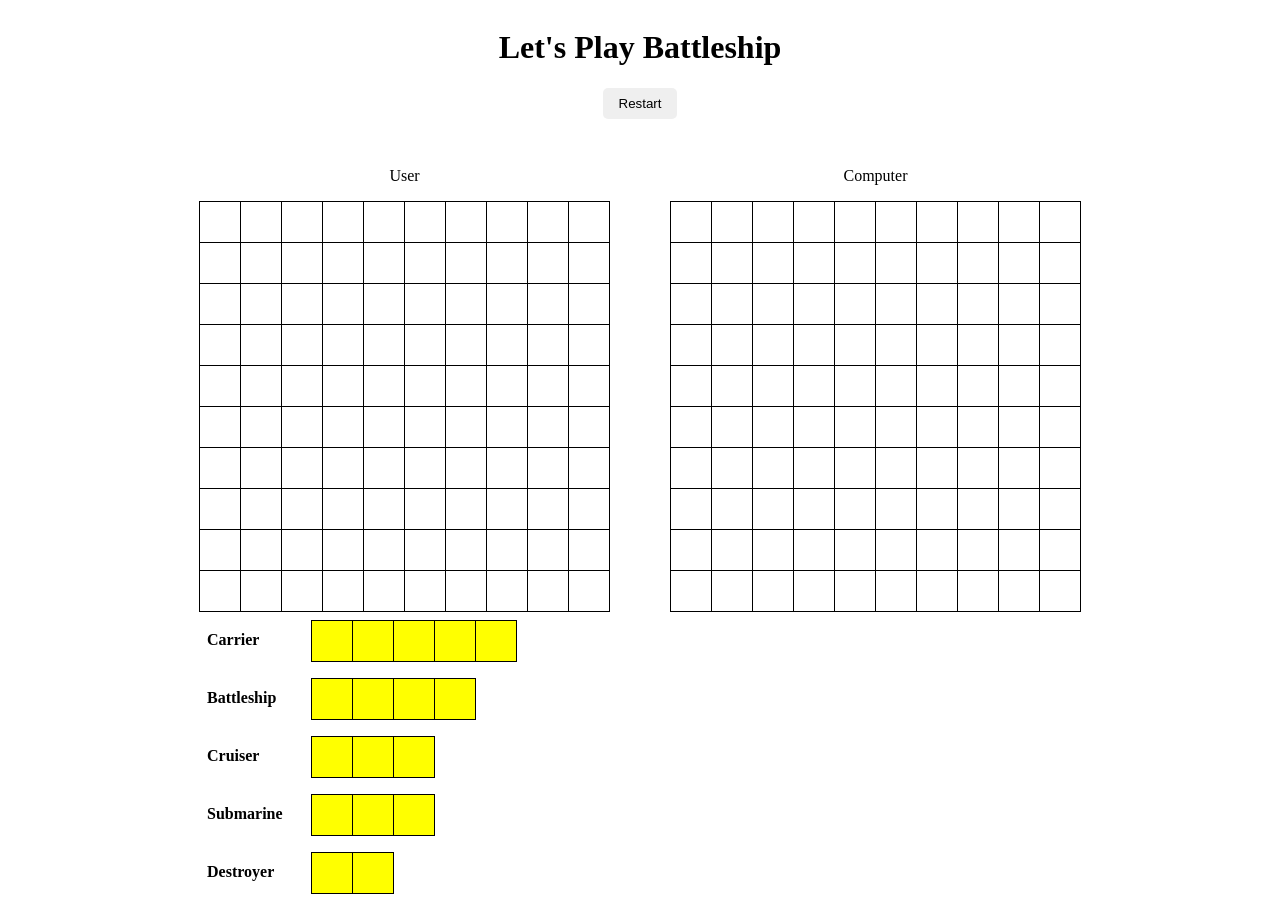
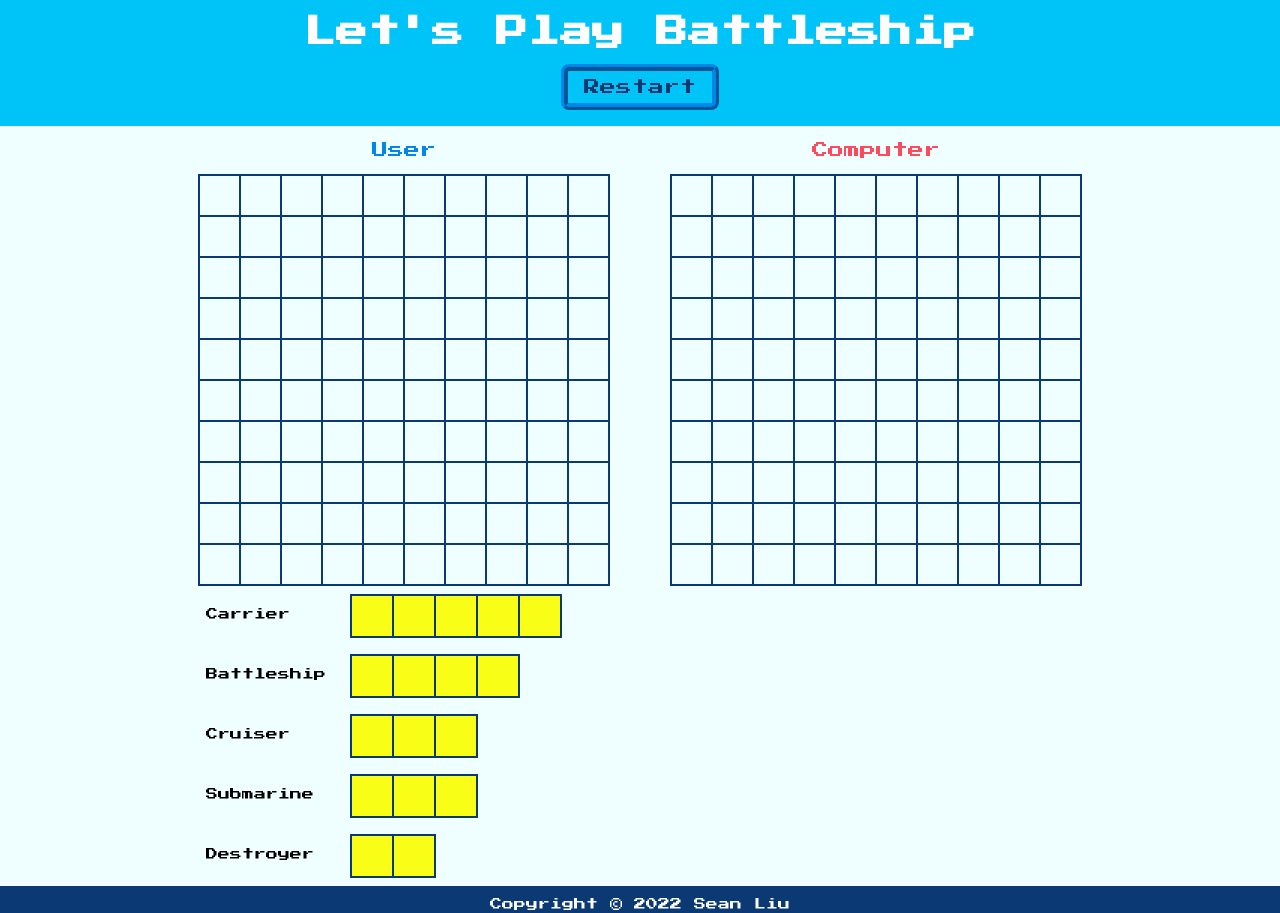
Before and after one commit to siang720/The-Odin-Project-BattleShip, a website built with webpack: page dist/index.html in a window 1280 px wide. Shown: the top 913 px of the page. Built offline with nearby package versions, Linux system fonts and the light colour scheme.

Commit message:
stylization

```diff
--- a/src/models/factories/game.js
+++ b/src/models/factories/game.js
@@ -77,7 +77,8 @@ const Game = () => {
     const {result, targetNum} = computer.randomAttack(userGameBoard);
     // hit
     if (result === "hit") {
-      DOMnodes.getUserGrid().childNodes[targetNum].innerText = "O"
+      // DOMnodes.getUserGrid().childNodes[targetNum].innerText = "O"
+      gameBoardView.receiveAttack(DOMnodes.getUserGrid(), targetNum, result);
       if (userGameBoard.getAllSunk()) {
         endGame = true
         alert("Computer win! Game Over");
@@ -87,7 +88,8 @@ const Game = () => {
       }
     };
     if (result === "miss") {
-      DOMnodes.getUserGrid().childNodes[targetNum].innerText = "X";
+      // DOMnodes.getUserGrid().childNodes[targetNum].innerText = "X";
+      gameBoardView.receiveAttack(DOMnodes.getUserGrid(), targetNum, result);
       currentUser = "user";
       setTimeout(() => alert("Your term now!"), 200);
     };
@@ -106,7 +108,8 @@ const Game = () => {
         const result = user.attack(computerGameBoard, targerCell.dataset.index);
         // hit
         if (result === "hit") {
-          targerCell.innerText = "O"
+          // targerCell.innerText = "O"
+          gameBoardView.receiveAttack(DOMnodes.getComputerGrid(), targerCell.dataset.index, result);
           if (computerGameBoard.getAllSunk()) {
             endGame = true
             alert("You win! Game Over");
@@ -117,7 +120,8 @@ const Game = () => {
         };
         // miss
         if (result === "miss") {
-          DOMnodes.getComputerGrid().childNodes[targerCell.dataset.index].innerText = "X";
+          // DOMnodes.getComputerGrid().childNodes[targerCell.dataset.index].innerText = "X";
+          gameBoardView.receiveAttack(DOMnodes.getComputerGrid(), targerCell.dataset.index, result);
           currentUser = "computer";
           setTimeout(() => computerAttack(), 400);
         };
--- a/src/style.css
+++ b/src/style.css
@@ -1,3 +1,23 @@
+@import url('https://fonts.googleapis.com/css2?family=Press+Start+2P&display=swap');
+
+:root {
+  /* font */
+  --game-style-font: 'Press Start 2P', cursive;
+
+  /* color */
+  --grid-border-color: #0b3974;
+  --yellow: #f8fe16;
+  --sky-blue: #00c4f7;
+  --normal-blue: #0187ea;
+  --navy-blue: #0b3974;
+  --white: #fcfcfc;
+  --red: #ff495c;
+}
+
+body {
+  margin: 0;
+}
+
 #content {
   display: flex;
   flex-direction: column;
@@ -7,18 +27,31 @@
 
 /* header */
 .header {
-  margin-bottom: 48px;
+  background-color: var(--sky-blue);
+  text-shadow: var(--gray) 5px 2px;
+}
+
+.game-name {
+  font-family: var(--game-style-font);
+  color: #fcfcfc;
+  margin: 0;
+  margin-top: 16px;
 }
 
 .restart-btn {
-  border: none;
-  border-radius: 5px;
+  border: 2mm ridge var(--normal-blue);
+  border-radius: 8px;
   padding: 8px 16px;
+  font-family: var(--game-style-font);
+  font-size: 16px;
+  color: #0b3974;
+  background-color: transparent;
   cursor: pointer;
+  margin: 16px;
 }
 
 .restart-btn:hover {
-  background-color: gold;
+  background-color: var(--yellow);
 }
 
 /* main */
@@ -26,40 +59,52 @@
   flex: 1;
   display: flex;
   justify-content: center;
+  padding-top: 16px;
+  background-color: #efffff;
   gap: 60px;
 }
 
 .user-name, .computer-name {
+  font-family: 'Press Start 2P', cursive;
+  text-shadow: var(--gray) 1px 1px;
   margin-bottom: 16px;
+}
+
+.user-name {
+  color: var(--normal-blue);
+}
+
+.computer-name {
+  color: var(--red);
 }
 
 .grid {
   display: grid;
   width: 410px;
   height: 410px;
-  border-left: 1px solid black;
-  border-top: 1px solid black;
+  border-left: 2px solid var(--grid-border-color);
+  border-top: 2px solid var(--grid-border-color);
 }
 
 .cell {
-  border-right: 1px solid black;
-  border-bottom: 1px solid black;
+  border-right: 2px solid var(--grid-border-color);
+  border-bottom: 2px solid var(--grid-border-color);
 }
 
 .cell:hover {
-  background-color: yellow;
+  background-color: var(--yellow);
 }
 
 .occupied {
-  background-color: yellow;
+  background-color: var(--yellow);
 }
 
 .hit {
-  background-color: tomato;
+  background: var(--red) url('./static/image/ship-solid.svg');
 }
 
 .miss {
-  background-color: gainsboro;
+  background: var(--sky-blue) url('./static/image/water-solid.svg');
 }
 
 .ship-container {
@@ -69,8 +114,9 @@
 
 .ship-name {
   text-align: left;
-  font-weight: 600;
-  width: 80px;
+  font-family: var(--game-style-font);
+  font-size: 12px;
+  width: 120px;
   height: 40px;
   line-height: 40px;
   margin: 8px;
@@ -79,14 +125,21 @@
 .ship {
   display: flex;
   margin: 8px 0 8px 0;
-  border-top: 1px solid black;
-  border-left: 1px solid black;
-  border-bottom: 1px solid black;
+  border-left: 2px solid var(--grid-border-color);
+  border-top: 2px solid var(--grid-border-color);
 }
 
 .ship-cell {
   width: 40px;
   height: 40px;
-  background-color: yellow;
-  border-right: 1px solid black;
+  background-color: var(--yellow);
+  border-right: 2px solid var(--grid-border-color);
+  border-bottom: 2px solid var(--grid-border-color);
 }
+
+.footer {
+  color: var(--white);
+  font-family: var(--game-style-font);
+  font-size: 12px;
+  background-color: var(--navy-blue);
+}
--- a/src/views/gameBoardView.js
+++ b/src/views/gameBoardView.js
@@ -23,6 +23,11 @@ const gameBoardView = (() => {
     for (let i = 0; i < shipLength; i += step) {
       grid.childNodes[startIndex + i].classList.add("occupied");
     }
+  }
+
+  const receiveAttack = (grid, index, result) => {
+    let nodeAttacked = grid.childNodes[index];
+    result === "hit" ? nodeAttacked.classList.add('hit') : nodeAttacked.classList.add('miss');
   }
 
   const addShip = (gameBoard, name, length) => {
@@ -55,7 +60,7 @@ const gameBoardView = (() => {
     }
   };
 
-  return { renderName, renderShip, addShip, clearAvailableShips, renderGrid, removeGrid }
+  return { renderName, renderShip, addShip, clearAvailableShips, renderGrid, removeGrid, receiveAttack }
 })();
 
 export default gameBoardView;
--- a/webpack.config.js
+++ b/webpack.config.js
@@ -12,6 +12,10 @@ module.exports = {
         test: /\.css$/i,
         use: ['style-loader', 'css-loader'],
       },
+      {
+        test: /\.(png|svg|jpg|jpeg|gif)$/i,
+        type: 'asset/resource',
+      },
     ],
   },
 };
```
Also changed, not shown: dist/1cc5b8e5d77062ccf18a.svg (added), dist/6276d9bb6b7a8286d47b.svg (added), src/static/image/ship-solid.svg (added), src/static/image/water-solid.svg (added).
